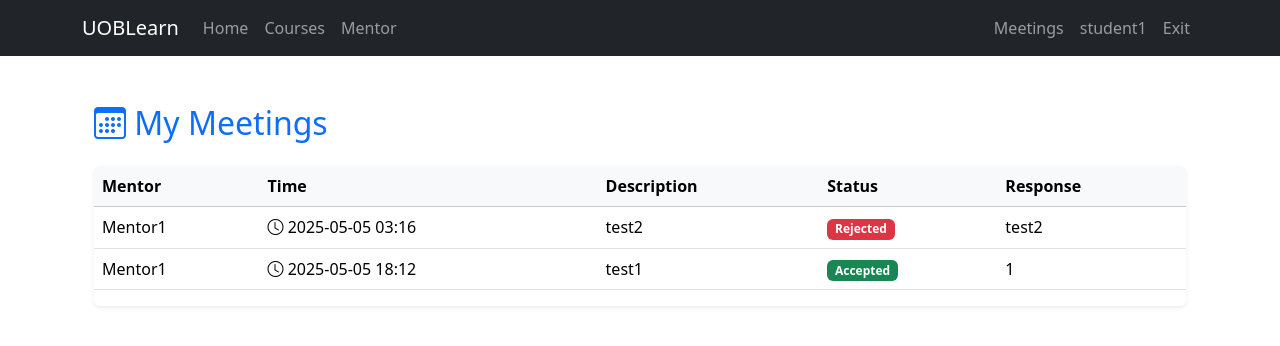
After one commit to Esports-Medusa/UOBLearn, a Flask app: page /meeting/ in a window 1280 px wide. The commit adds this page. Shown: the top 346 px of the page. Run offline with Flask 3, Linux system fonts and the light colour scheme; a user stored in the database is signed in; some libraries are stand-ins or nearby versions.

Commit message:
Mentor appointment feature

```diff
--- a/app/__init__.py
+++ b/app/__init__.py
@@ -14,11 +14,12 @@ login.login_view = 'auth.login'
 
 migrate = Migrate(app, db)
 
-from app.routes import auth, courses, mentor, main, register
+from app.routes import auth, courses, mentor, main, register, meeting
 app.register_blueprint(main.bp)
 app.register_blueprint(auth.bp)
 app.register_blueprint(courses.bp)
 app.register_blueprint(mentor.bp)
 app.register_blueprint(register.bp)
+app.register_blueprint(meeting.bp)
 
 __all__ = ['app', 'db', 'login']
--- /dev/null
+++ b/app/routes/meeting.py
@@ -0,0 +1,83 @@
+from flask import Blueprint, render_template, request, redirect, url_for, flash
+from flask_login import current_user, login_required
+from app.models import Meeting, db
+from datetime import datetime
+
+bp = Blueprint('meeting', __name__, url_prefix='/meeting')
+
+@bp.route('/', methods=['GET'])
+@login_required
+def meeting_page():
+    if current_user.role == 'student':
+        meetings = Meeting.query.filter_by(student_id=current_user.id).order_by(Meeting.created_at.desc()).all()
+
+        # Mark all responded appointments as viewed
+        unread_updated = False
+        for m in meetings:
+            if m.status in ['accepted', 'rejected'] and not m.is_viewed_by_student:
+                m.is_viewed_by_student = True
+                unread_updated = True
+
+        if unread_updated:
+            db.session.commit()
+
+        return render_template('meeting.html', meetings=meetings, is_student=True)
+
+    elif current_user.role == 'mentor':
+        meetings = Meeting.query.filter_by(mentor_id=current_user.id).order_by(Meeting.created_at.desc()).all()
+        return render_template('meeting.html', meetings=meetings, is_student=False)
+
+    else:
+        flash("You do not have permission to access the appointment page.")
+        return redirect(url_for('mentor.mentor_list'))
+
+@bp.route('/respond/<int:meeting_id>', methods=['POST'])
+@login_required
+def respond_to_meeting(meeting_id):
+    meeting = Meeting.query.get_or_404(meeting_id)
+
+    if current_user.id != meeting.mentor_id:
+        flash("You do not have permission to modify this appointment.")
+        return redirect(url_for('meeting.meeting_page'))
+
+    status = request.form.get('status')
+    message = request.form.get('response_message')
+
+    if status not in ['accepted', 'rejected']:
+        flash("Invalid status")
+        return redirect(url_for('meeting.meeting_page'))
+
+    meeting.status = status
+    meeting.response_message = message
+    meeting.is_viewed_by_student = False  # Ensure student sees updated status
+    db.session.commit()
+    flash("Appointment status has been updated.")
+    return redirect(url_for('meeting.meeting_page'))
+
+
+@bp.route('/create', methods=['POST'])
+@login_required
+def create_meeting():
+    if current_user.role != 'student':
+        flash("Only students can create meetings.")
+        return redirect(url_for('mentor.mentor_list'))
+
+    mentor_id = request.form.get('mentor_id')
+    meeting_time = request.form.get('meeting_time')
+    description = request.form.get('description')
+
+    try:
+        new_meeting = Meeting(
+            student_id=current_user.id,
+            mentor_id=int(mentor_id),
+            meeting_time=datetime.fromisoformat(meeting_time),
+            description=description
+        )
+        db.session.add(new_meeting)
+        db.session.commit()
+        flash("Meeting request submitted successfully.")
+    except Exception as e:
+        db.session.rollback()
+        flash(f"Error: {str(e)}")
+
+    return redirect(url_for('mentor.mentor_list'))
--- a/app/templates/base.html
+++ b/app/templates/base.html
@@ -43,6 +43,9 @@
       <ul class="navbar-nav">
         {% if current_user.is_authenticated %}
           <li class="nav-item">
+            <a class="nav-link" href="{{ url_for('meeting.meeting_page') }}">Meetings</a>
+          </li>
+          <li class="nav-item">
             <a class="nav-link" href="{{ url_for('auth.profile') }}">{{ current_user.username }}</a>
           </li>
           <li class="nav-item">
--- /dev/null
+++ b/app/templates/meeting.html
@@ -0,0 +1,94 @@
+{% extends "base.html" %}
+{% import "bootstrap_wtf.html" as wtf %}
+
+{% block content %}
+<div class="container mt-5">
+    <h2 class="mb-4 text-primary"><i class="bi bi-calendar3"></i> My Meetings</h2>
+
+    {% if meetings %}
+    <div class="table-responsive shadow-sm rounded">
+        <table class="table table-hover align-middle">
+            <thead class="table-light">
+                <tr>
+                    <th>{{ 'Mentor' if is_student else 'Student' }}</th>
+                    <th>Time</th>
+                    <th>Description</th>
+                    <th>Status</th>
+                    <th>Response</th>
+                    {% if not is_student %}
+                        <th>Action</th>
+                    {% endif %}
+                </tr>
+            </thead>
+            <tbody>
+                {% for meeting in meetings %}
+                <tr>
+                    <td>{{ meeting.mentor.name if is_student else meeting.student.name }}</td>
+                    <td><i class="bi bi-clock"></i> {{ meeting.meeting_time.strftime('%Y-%m-%d %H:%M') }}</td>
+                    <td>{{ meeting.description }}</td>
+                    <td>
+                        {% if meeting.status == 'pending' %}
+                            <span class="badge bg-warning text-dark">Pending</span>
+                        {% elif meeting.status == 'accepted' %}
+                            <span class="badge bg-success">Accepted</span>
+                        {% else %}
+                            <span class="badge bg-danger">Rejected</span>
+                        {% endif %}
+                        {% if is_student and meeting.status != 'pending' and not meeting.is_viewed_by_student %}
+                            <span class="badge bg-danger ms-2">New!</span>
+                        {% endif %}
+                    </td>
+                    <td>{{ meeting.response_message or "-" }}</td>
+                    {% if not is_student %}
+                        <td>
+                            {% if meeting.status == 'pending' %}
+                            <button class="btn btn-sm btn-outline-primary" data-bs-toggle="modal" data-bs-target="#respondModal{{ meeting.id }}">
+                                <i class="bi bi-reply"></i> Respond
+                            </button>
+                            {% else %}
+                            <span class="text-muted">-</span>
+                            {% endif %}
+                        </td>
+                    {% endif %}
+                </tr>
+
+                <!-- Modal -->
+                <div class="modal fade" id="respondModal{{ meeting.id }}" tabindex="-1" aria-labelledby="respondLabel{{ meeting.id }}" aria-hidden="true">
+                    <div class="modal-dialog">
+                        <form method="post" action="{{ url_for('meeting.respond_to_meeting', meeting_id=meeting.id) }}">
+                            <div class="modal-content">
+                                <div class="modal-header">
+                                    <h5 class="modal-title" id="respondLabel{{ meeting.id }}"><i class="bi bi-chat-left-text"></i> Respond to Meeting</h5>
+                                    <button type="button" class="btn-close" data-bs-dismiss="modal" aria-label="Close"></button>
+                                </div>
+                                <div class="modal-body">
+                                    <div class="mb-3">
+                                        <label for="status{{ meeting.id }}" class="form-label">Decision</label>
+                                        <select name="status" id="status{{ meeting.id }}" class="form-select" required>
+                                            <option value="">Select an option</option>
+                                            <option value="accepted">Accept</option>
+                                            <option value="rejected">Reject</option>
+                                        </select>
+                                    </div>
+                                    <div class="mb-3">
+                                        <label for="response_message{{ meeting.id }}" class="form-label">Response Message</label>
+                                        <textarea class="form-control" name="response_message" id="response_message{{ meeting.id }}" rows="3" required placeholder="e.g., Let's meet at the lab at 3PM..."></textarea>
+                                    </div>
+                                </div>
+                                <div class="modal-footer">
+                                    <button type="button" class="btn btn-outline-secondary" data-bs-dismiss="modal">Cancel</button>
+                                    <button type="submit" class="btn btn-primary"><i class="bi bi-send-fill"></i> Submit</button>
+                                </div>
+                            </div>
+                        </form>
+                    </div>
+                </div>
+                {% endfor %}
+            </tbody>
+        </table>
+    </div>
+    {% else %}
+        <p class="text-muted">No meeting records found.</p>
+    {% endif %}
+</div>
+{% endblock %}
```
Also changed, not shown: app/models.py (+35 -1 lines), app/routes/mentor.py (+5 -3 lines), app/templates/mentor.html (+35 -0 lines), migrations/versions/146723273e2f_.py (added, +36 -0 lines), migrations/versions/f092bdead889_add_is_viewed_by_student.py (added, +41 -0 lines), instance/uoblearn.db.
